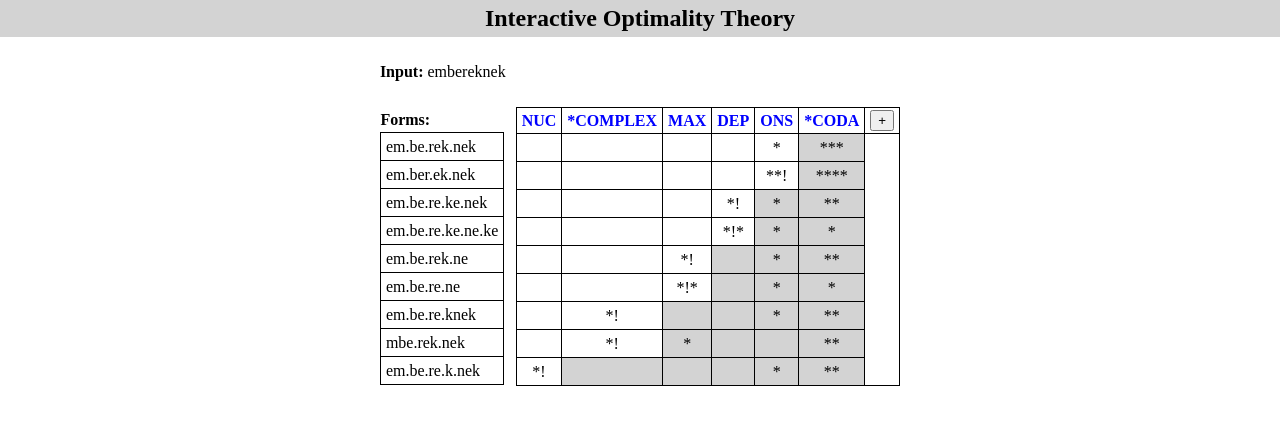
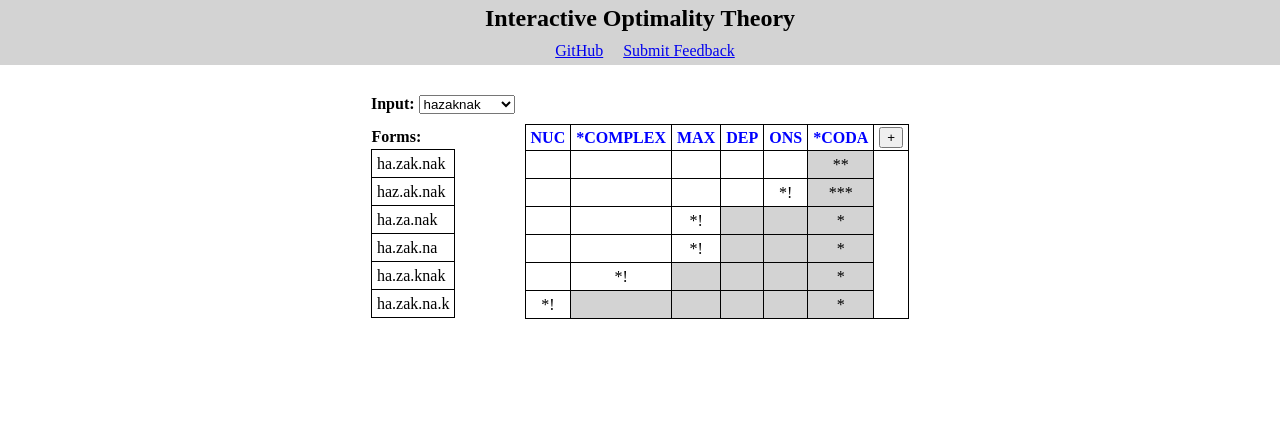
Before and after one commit to hskalla/interactive-ot, a Flask app: page / in a window 1280 px wide. Shown: the top 425 px of the page. Run offline with Flask 3, Linux system fonts and the light colour scheme.

Commit message:
added navbar

```diff
--- a/app.py
+++ b/app.py
@@ -11,15 +11,17 @@ app = Flask(__name__)
 
 @app.route("/")
 def hello_world():
-    input="embereknek"
+    input=["embereknek"]
     consts=["NUC","*COMPLEX","MAX","DEP","ONS","*CODA"]
     return render_template('index.html', input=input, consts=consts)
 
 @app.route("/ot-analysis", methods=["POST"])
 def ot_analysis():
     data = request.get_json()
+    input = data.get("input")
+    forms = data.get("forms")
     constraints = data.get("constraints")
-    args = [0,"syllables","--format"] + constraints
+    args = [input, "--forms"] + forms + ["--constraints"] + constraints + ["--format"]
     tableau = analysis(args)
     tableau_list = [[key, value] for key, value in tableau.items()]
     print("ot-analysis: " + str(tableau_list))
--- a/ot/ot.py
+++ b/ot/ot.py
@@ -58,25 +58,15 @@ def const_list():
     return consts
 
 def main(args):
-    # --- get forms from txt file ---
+    # --- set up variables: input, forms, constraints ---
 
-    file_path = "ot/forms/" + args.input_set + ".txt"
-    #file_path = "forms/" + args.input_set + ".txt"
-    try:
-        with open(file_path, 'r', encoding='utf-8') as f:
-            content = f.read()
-        content = content.split("\n")
-        input_and_forms = content[args.input].split(", ")
-        input = input_and_forms[0]
-        forms = input_and_forms[1:]
-    except FileNotFoundError:
-        print(f"Error: The file '{file_path}' was not found.")
-
-    # --- compile the consts into a list ---
+    input = args.input
+    forms = []
+    for form in args.forms:
+        forms.append(form)
 
     consts = []
     available_consts = compile()
-
     for c in args.constraints:
         const_or_none = next((x for x in available_consts if x.name == c), None)
         if not const_or_none:
@@ -101,9 +91,9 @@ def main(args):
 
 if __name__ == "__main__":
     parser = argparse.ArgumentParser()
-    parser.add_argument("input",type=int)
-    parser.add_argument("input_set",type=str)
-    parser.add_argument("constraints",type=str,nargs='+')
+    parser.add_argument("input",type=str)
+    parser.add_argument("--forms",type=str, nargs="+")
+    parser.add_argument("--constraints",type=str,nargs='+')
     parser.add_argument("-f","--format", action="store_true")
 
     args = parser.parse_args()
@@ -111,9 +101,9 @@ if __name__ == "__main__":
 
 def analysis(args):
     parser = argparse.ArgumentParser()
-    parser.add_argument("input",type=int)
-    parser.add_argument("input_set",type=str)
-    parser.add_argument("constraints",type=str,nargs='+')
+    parser.add_argument("input",type=str)
+    parser.add_argument("--forms",type=str, nargs="+")
+    parser.add_argument("--constraints",type=str,nargs='+')
     parser.add_argument("-f","--format", action="store_true")
 
     args = parser.parse_args(args)
--- a/static/css/styles.css
+++ b/static/css/styles.css
@@ -117,7 +117,7 @@
     padding: 5px;
 }
 
-h1 {
+.title {
     width: 100%;
     text-align: center;
     font-size: 24px;
@@ -127,6 +127,30 @@ h1 {
     padding: 5px;
 }
 
+.navbar {
+    width: 100%;
+    display: flex;
+    justify-content: center;
+    padding: 5px;
+    margin: 0 auto;
+    margin-bottom: 20px;
+
+    background-color:lightgray;
+
+    div {
+        padding-left: 10px;
+        padding-right: 10px;
+        text-align: center;
+    }
+}
+
+footer {
+    position: fixed;
+    width: 100%;
+    left: 0;
+    bottom: 0;
+}
+
 body {
     margin: 0px;
     display: flex;
--- a/static/dynamic.js
+++ b/static/dynamic.js
@@ -4,7 +4,10 @@ export function reloadAnalysis() {
     fetch('/ot-analysis', {
             method: 'POST',
             headers: {'Content-Type': 'application/json'},
-            body: JSON.stringify({constraints: window.constraints})
+            body: JSON.stringify({
+                input: window.inputs[window.input_index],
+                forms: window.forms[window.input_index],
+                constraints: window.constraints})
         })
         .then(response => response.json()) // Parse the response body as JSON
         .then(json => {
@@ -19,6 +22,8 @@ export function reloadAnalysis() {
                     table[i+1].push(violations);
                 }
             }
+            $(".input_selector").html(formatInputSelector());
+            document.getElementById("input_selector").selectedIndex = window.input_index;
             $(".constraint_table").html(formatConstraints(table));
             $(".candidate_table").html(formatForms(json.tableau));
             let header_height = $('.const_header').height();
@@ -62,6 +67,14 @@ function formatForms(arr) {
     }
     console.log(html)
     return html
+}
+
+function formatInputSelector() {
+    let html = "";
+    for (const i of window.inputs) {
+        html += "<option value=" + i + ">" + i + "</option>";
+    }
+    return html;
 }
 
 function listenerDragStart(e) {
@@ -139,8 +152,10 @@ function bindEvents() {
             }
         });
     });
-    /* document.querySelectorAll('.popup').forEach(elmnt => {
-        dragElement(elmnt);
-    }); */
+    document.getElementById("input_selector").addEventListener("input", e => {
+        console.log("selected index: " + e.target.selectedIndex);
+        window.input_index = e.target.selectedIndex;
+        reloadAnalysis();
+    });
     console.log("binding events")
 }
--- a/templates/index.html
+++ b/templates/index.html
@@ -12,6 +12,10 @@
         import { reloadAnalysis } from "./static/dynamic.js";
 
         $(document).ready(function(){
+            window.input_index = 1
+            window.inputs = ["embereknek", "hazaknak"]
+            window.forms = [["em.be.rek.nek", "em.be.re.knek", "mbe.rek.nek", "em.be.re.ke.nek", "em.be.re.ke.ne.ke", "em.ber.ek.nek", "em.be.re.k.nek", "em.be.rek.ne", "em.be.re.ne"],
+                            ["ha.zak.nak", "haz.ak.nak", "ha.za.nak", "ha.zak.na", "ha.za.knak", "ha.zak.na.k"]]
             window.constraints = ["NUC","*COMPLEX","MAX","DEP","ONS","*CODA"]
 
             initializePopups()
@@ -20,10 +24,15 @@
     </script>
 </head>
 <body class="body">
-    <h1>Interactive Optimality Theory</h1>
+    <h1 class="title">Interactive Optimality Theory</h1>
+    <div class="navbar">
+        <div><a href="https://github.com/hskalla/interactive-ot" target="_blank"> GitHub </a></div>
+        <div><a href="https://docs.google.com/forms/d/e/1FAIpQLSfAVkoWciF5DMr1ZHsSTlJN79iEVbZrZUey8AhMfBw66f3NmA/viewform?usp=publish-editor" target="_blank"> Submit Feedback </a></div>
+    </div>
     <div class="grid">
         <div class="grid_box">
-            <p><b>Input: </b>{{ input }}</p>
+            <span><b>Input:</b></span>
+            <select class="input_selector" id="input_selector"> {# Input selector is dynamically rendered. #} </select>
         </div>
         <div class="grid_box"> {# empty div for formatting #} </div>
         <div class="grid_box">
```
